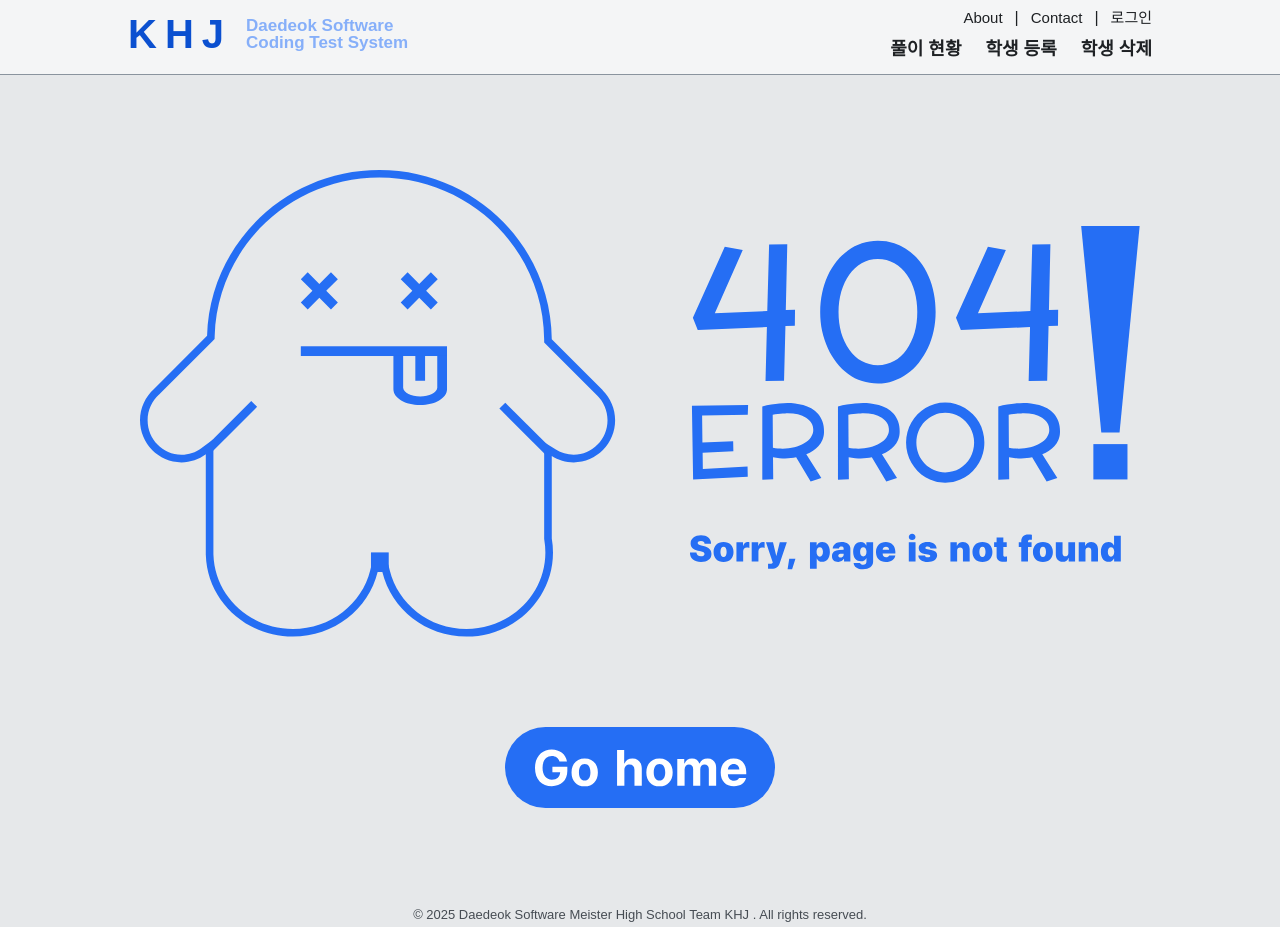
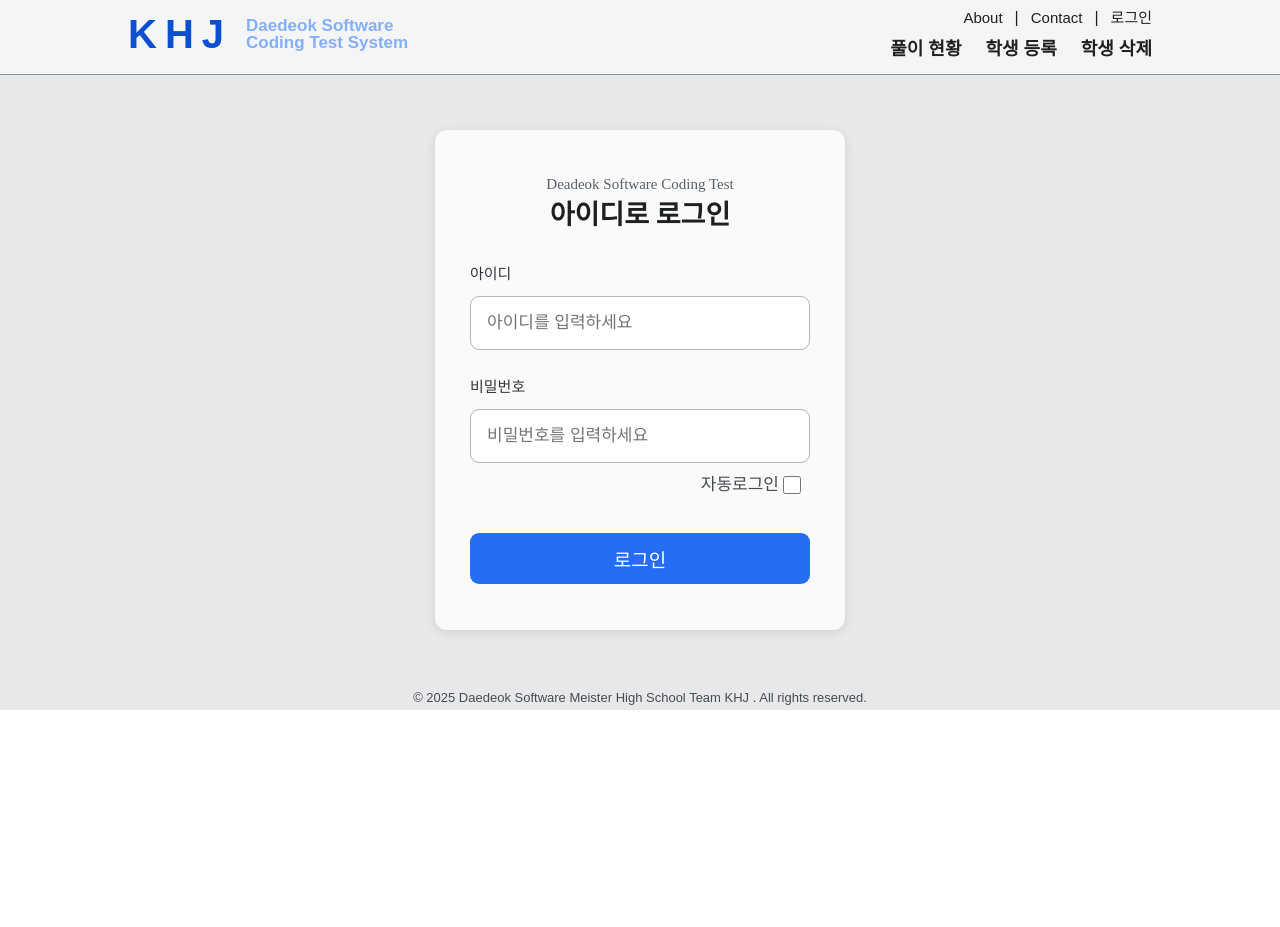
Before and after one commit to JAEJUN090210/prKHJ_Frontend_fork, a React (Vite) app: page /login in a window 1280 px wide. After the commit the page ends 800 px from the top, so only its background shows below. Built offline with nearby package versions, Linux system fonts and the light colour scheme.

Commit message:
로그인 페이지 퍼블리싱 및 리펙토링
로그인 페이지 퍼블리싱 및 리펙토링

```diff
--- a/src/App.jsx
+++ b/src/App.jsx
@@ -11,6 +11,7 @@ import Dashboard from "./pages/Dashboard/Dashboard2";
 import NotFound from "./pages/PageNotFound";
 import AboutDev from "./pages/about/aboutDev";
 import Contact from "./pages/contact/contact";
+import Login from "./pages/login/login";
 
 const GlobalStyle = createGlobalStyle`
   * {
@@ -100,6 +101,14 @@ function App() {
           }
         />
         <Route
+          path="/login"
+          element={
+            <Layout>
+              <Login />
+            </Layout>
+          }
+        />
+        <Route
           path="/list"
           element={
             <Layout>
--- a/src/components/Header/header.jsx
+++ b/src/components/Header/header.jsx
@@ -47,7 +47,7 @@ const Header = () => {
             <Divider>|</Divider>
             <Link to="/contact">Contact</Link>
             <Divider>|</Divider>
-            <Link onClick={lerterror}>로그인</Link>
+            <Link to="/login">로그인</Link>
           </TopLinks>
 
           <NavMenu>
--- a/src/pages/about/aboutDev.jsx
+++ b/src/pages/about/aboutDev.jsx
@@ -4,7 +4,7 @@ import colors from "../../styles/colors_system";
 
 function AboutDev() {
   return (
-    <body style={{ margin: 0, padding: 0, backgroundColor: colors.gray[100] }}>
+    <Container>
       <Wrapper>
         <SubTitle>Project KHJ의 개발팀을 소개해 드릴게요</SubTitle>
         <Title>개발자 소개</Title>
@@ -37,9 +37,15 @@ function AboutDev() {
           </Set>
         </Profile>
       </Wrapper>
-    </body>
+    </Container>
   );
 }
+
+const Container = styled.div`
+  margin: 0;
+  padding: 0;
+  background-color: ${colors.gray[100]};
+`;
 
 const Wrapper = styled.div`
   box-sizing: border-box;
--- a/src/pages/contact/contact.jsx
+++ b/src/pages/contact/contact.jsx
@@ -45,7 +45,7 @@ function Contact() {
             <KakaoCard>
               <Type>KakaoTalk</Type>
               <KakaoButton href="https://open.kakao.com/me/dsm11fejaejun" target="_blank">
-                KHJ 프론트엔드 문의
+                KHJ Kakao Channel
               </KakaoButton>
             </KakaoCard>
           </Set>
@@ -140,7 +140,7 @@ const Card = styled.div`
   }
 `;
 
-const Type = styled.p`
+const Type = styled.div`
   font-size: 22px;
   color: ${colors.primary[500]};
   font-weight: 600;
--- /dev/null
+++ b/src/pages/login/login.jsx
@@ -0,0 +1,41 @@
+import react from "react";
+import { useState } from "react";
+import { useNavigate } from "react-router-dom";
+import {
+  Container,
+  LoginBox,
+  SubTitle,
+  Title,
+  Label,
+  Space,
+  Input,
+  CheckContainer,
+  Checkbox,
+  CheckLabel,
+  Button,
+} from "./login.styles";
+
+function Login() {
+  return (
+    <Container>
+      <LoginBox>
+        <SubTitle>Deadeok Software Coding Test</SubTitle>
+        <Title>아이디로 로그인</Title>
+        <form>
+          <Label>아이디</Label>
+          <Input type="text" placeholder="아이디를 입력하세요" />
+          <Space></Space>
+          <Label>비밀번호</Label>
+          <Input type="password" placeholder="비밀번호를 입력하세요" />
+          <CheckContainer>
+            <CheckLabel htmlFor="autoLogin">자동로그인</CheckLabel>
+            <Checkbox type="checkbox" name="autoLogin" id="autoLogin" />
+          </CheckContainer>
+          <Button type="submit">로그인</Button>
+        </form>
+      </LoginBox>
+    </Container>
+  );
+}
+
+export default Login;
--- /dev/null
+++ b/src/pages/login/login.styles.js
@@ -0,0 +1,104 @@
+import styled from "styled-components";
+import colors from "../../styles/colors_system";
+
+export const Container = styled.div`
+  display: flex;
+  justify-content: center;
+  align-items: center;
+  height: 610px;
+  background-color: ${colors.gray[100]};
+`;
+
+export const LoginBox = styled.div`
+  display: flex;
+  flex-direction: column;
+  justify-content: center;
+  align-items: center;
+  box-sizing: border-box;
+  background: ${colors.gray[0]};
+  padding: 40px 42px;
+  border-radius: 12px;
+  box-shadow: 0 2px 10px rgba(0, 0, 0, 0.1);
+  width: 410px;
+  height: 500px;
+`;
+
+export const SubTitle = styled.h3`
+  margin-bottom: 10px;
+  font-weight: 500;
+  font-size: 15px;
+  color: ${colors.gray[600]};
+`;
+
+export const Title = styled.h2`
+  margin-bottom: 38px;
+  font-weight: 600;
+  font-size: 27px;
+  color: ${colors.gray[900]};
+`;
+
+export const Space = styled.div`
+  height: 20px;
+`;
+
+export const Label = styled.label`
+  display: block;
+  align-self: flex-start;
+  margin-bottom: 14px;
+  font-weight: 500;
+  font-size: 15px;
+  color: ${colors.gray[800]};
+`;
+
+export const Input = styled.input`
+  width: 340px;
+  padding: 16px;
+  margin-bottom: 10px;
+  border: 1px solid ${colors.gray[300]};
+  border-radius: 9px;
+  font-size: 17px;
+  &:focus {
+    border-color: #007bff;
+    outline: none;
+  }
+`;
+
+export const CheckContainer = styled.div`
+  display: flex;
+  align-items: center;
+  justify-content: flex-end;
+  margin-bottom: 18px;
+  width: 100%;
+`;
+
+export const Checkbox = styled.input`
+  margin-right: 9px;
+  width: 18px;
+  height: 18px;
+  accent-color: ${colors.primary[500]};
+  cursor: pointer;
+`;
+
+export const CheckLabel = styled.label`
+  font-size: 17px;
+  color: ${colors.gray[700]};
+  cursor: pointer;
+`;
+
+export const Button = styled.button`
+  width: 340px;
+  margin-top: 18px;
+  padding: 12px;
+  background: ${colors.primary[500]};
+  color: white;
+  border: none;
+  border-radius: 9px;
+  font-size: 19px;
+  cursor: pointer;
+  &:hover {
+    background: ${colors.primary[600]};
+  }
+  &:active {
+    background: ${colors.primary[400]};
+  }
+`;
```
Also changed, not shown: public/egg.jpeg (added), public/gyuil.png (added).
